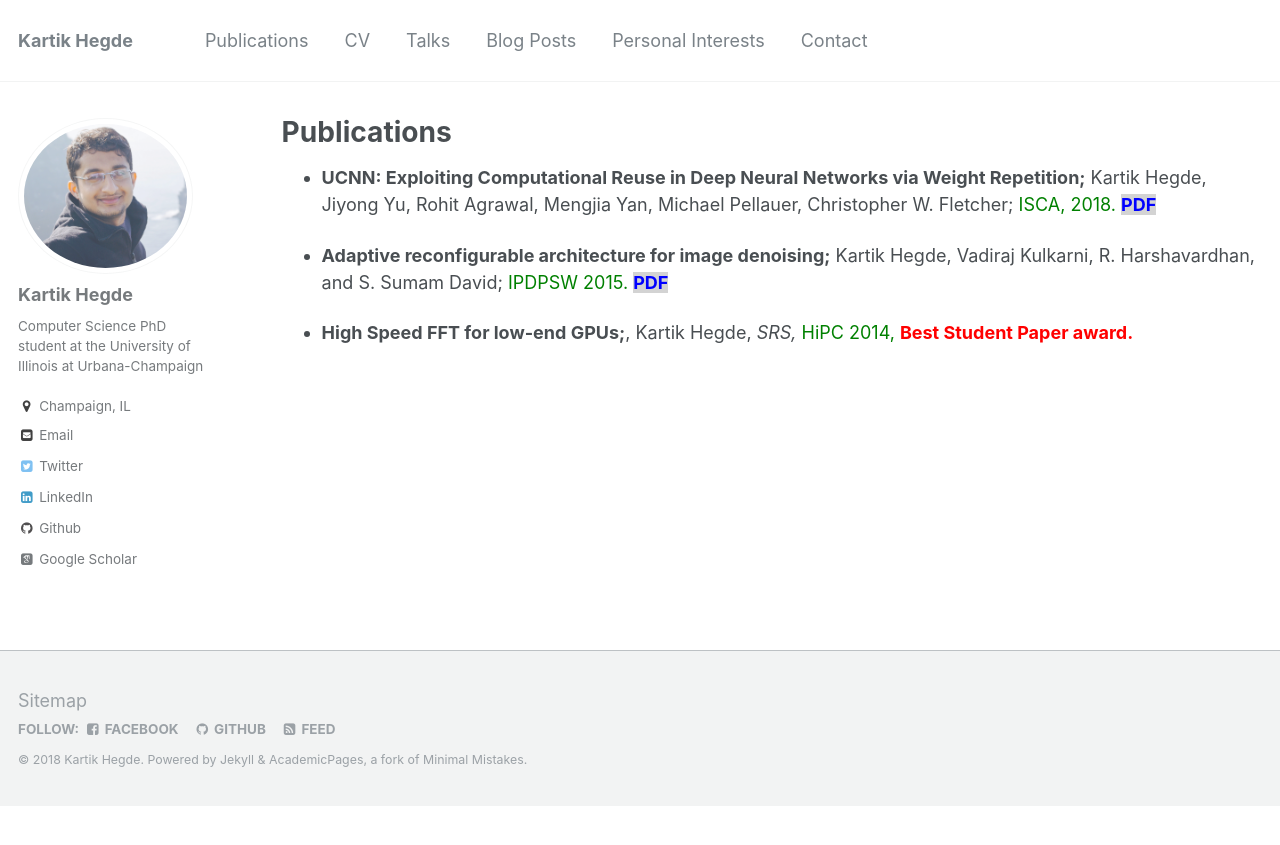
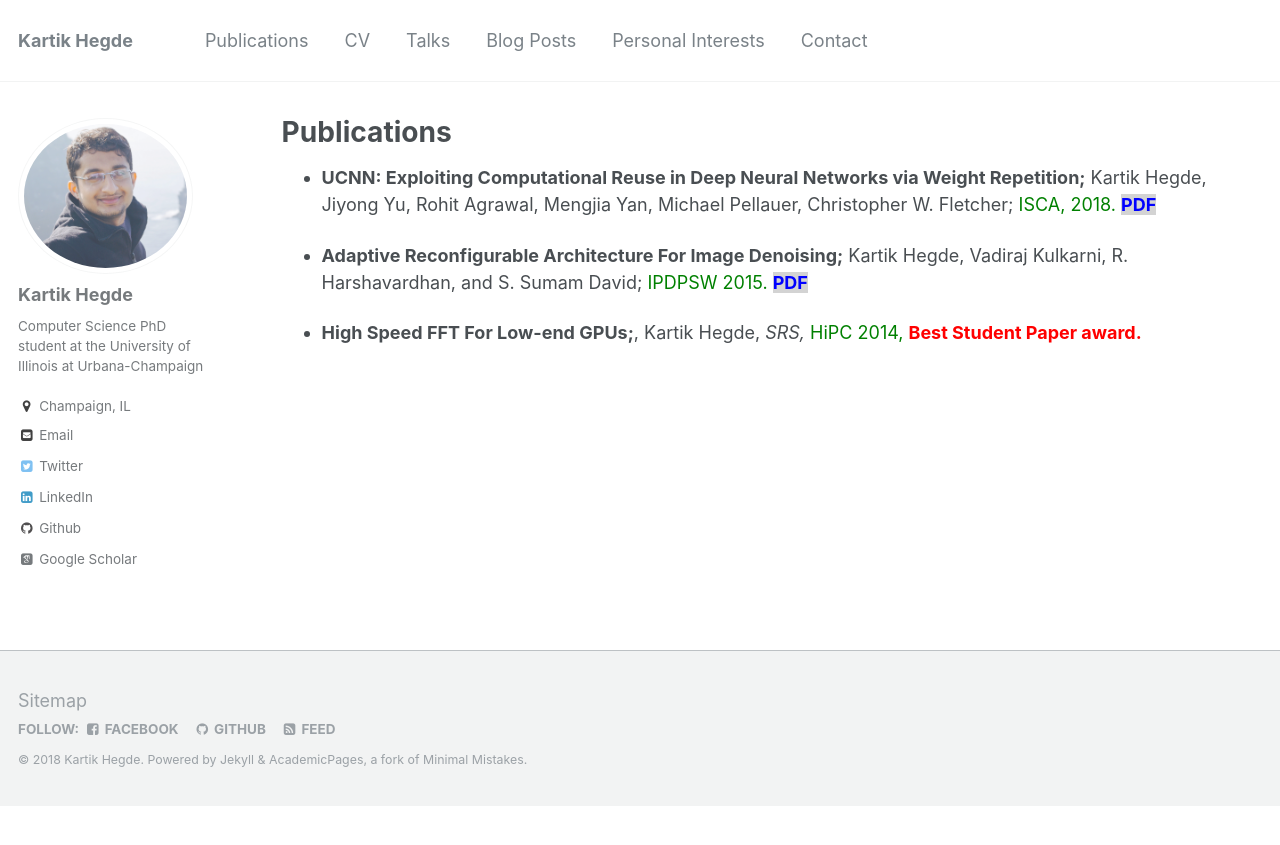
Before and after one commit to kartik-hegde/kartik-hegde.github.io, a Jekyll site: the page built from _pages/publications.md, in a window 1280 px wide. Shown: the top 845 px of the page. Built offline with Jekyll 4.4.1, drawn with Linux system fonts in a browser that asks for light colours; some web fonts are replaced.

Commit message:
Update publications.md

```diff
--- a/_pages/publications.md
+++ b/_pages/publications.md
@@ -7,6 +7,6 @@ author_profile: true
 
 - **UCNN: Exploiting Computational Reuse in Deep Neural Networks via Weight Repetition;** Kartik Hegde, Jiyong Yu, Rohit Agrawal, Mengjia Yan, Michael Pellauer, Christopher W. Fletcher; <span style="color:green"> ISCA, 2018. </span> <span style="color:blue;background:lightgray"> **[PDF](https://arxiv.org/pdf/1804.06508.pdf){:target="_blank"}** </span>
 
-- **Adaptive reconfigurable architecture for image denoising;** Kartik Hegde, Vadiraj Kulkarni, R. Harshavardhan, and S. Sumam David; <span style="color:green"> IPDPSW 2015. </span> <span style="color:blue;background:lightgray"> **[PDF](https://ieeexplore.ieee.org/document/7284309/){:target="_blank"}**  </span>
+- **Adaptive Reconfigurable Architecture For Image Denoising;** Kartik Hegde, Vadiraj Kulkarni, R. Harshavardhan, and S. Sumam David; <span style="color:green"> IPDPSW 2015. </span> <span style="color:blue;background:lightgray"> **[PDF](https://ieeexplore.ieee.org/document/7284309/){:target="_blank"}**  </span>
 
-- **High Speed FFT for low-end GPUs;**, Kartik Hegde, *SRS,* <span style="color:green"> HiPC 2014, </span> <span style="color:red"> **Best Student Paper award.** </span>
+- **High Speed FFT For Low-end GPUs;**, Kartik Hegde, *SRS,* <span style="color:green"> HiPC 2014, </span> <span style="color:red"> **Best Student Paper award.** </span>
```
